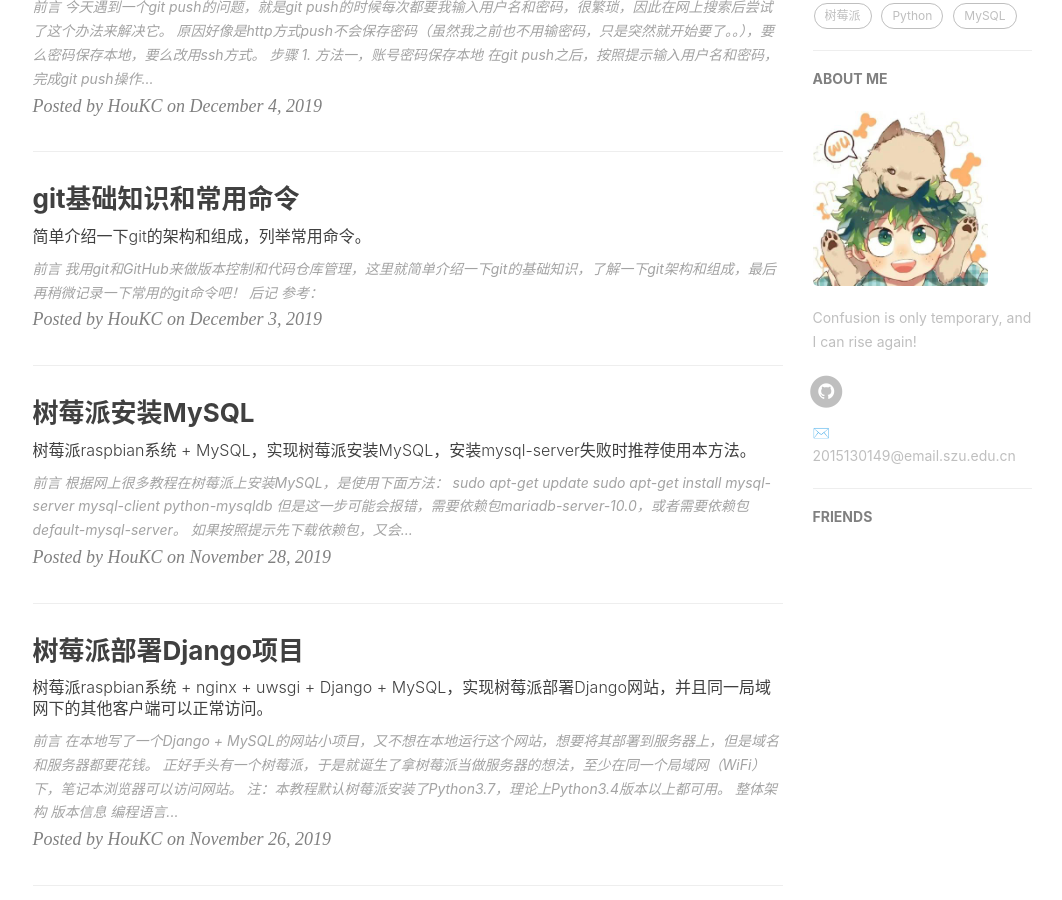
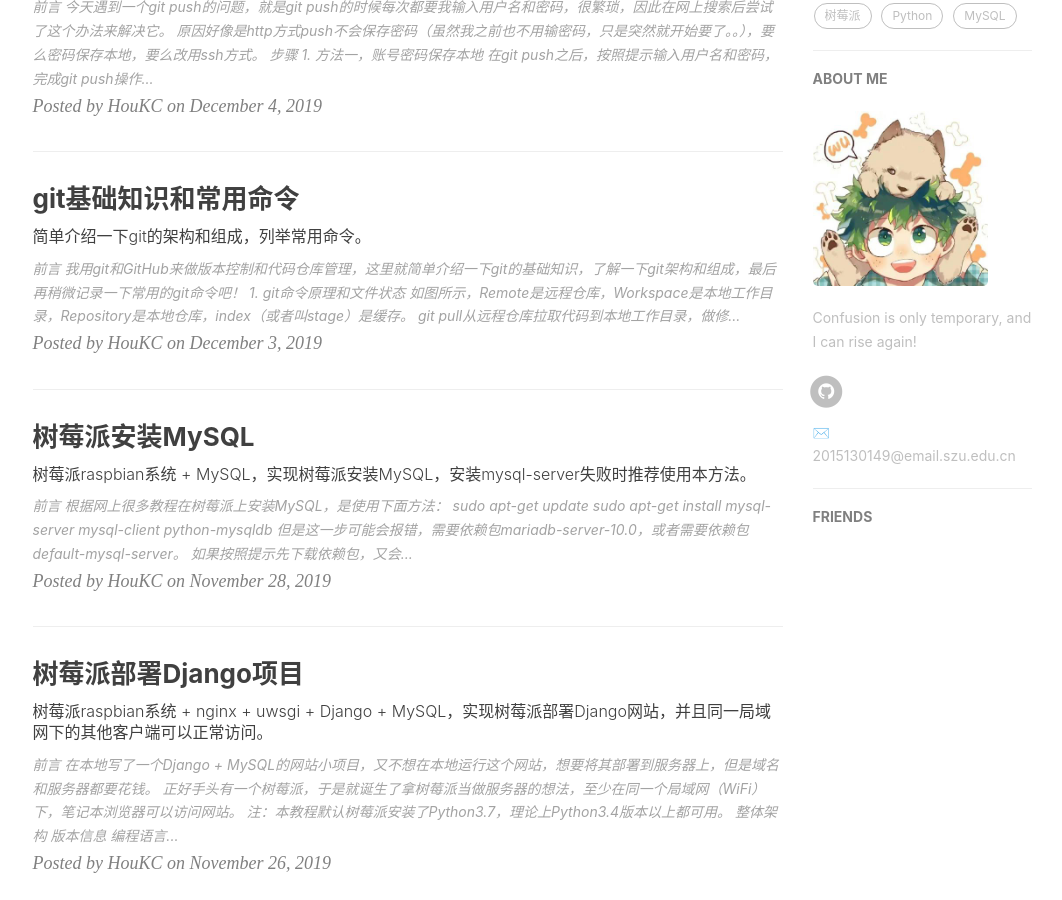
Before and after one commit to HouKC/houkc.github.io, a Jekyll site: the page built from index.html, in a window 1280 px wide and 900 px high, scrolled down 547 px. Shown: the whole window, without its empty margins (135-1197 px from the left). Built offline with Jekyll 4.4.1, drawn with Linux system fonts in a browser that asks for light colours; nearby versions of some CDN libraries; the list of posts is cut into pages by our own code; comment, search, counter and statistics services are not loaded; part of the change alters nothing that is shown.

Commit message:
update 2019-12-03-gitCommand.md

````diff
--- a/_posts/2019-12-03-gitCommand.md
+++ b/_posts/2019-12-03-gitCommand.md
@@ -13,7 +13,91 @@ tags:
 
 ## 前言
 我用git和GitHub来做版本控制和代码仓库管理，这里就简单介绍一下git的基础知识，了解一下git架构和组成，最后再稍微记录一下常用的git命令吧！
+#### 1. git命令原理和文件状态
 
+ ![framework](https://raw.githubusercontent.com/HouKC/HouKC.github.io/master/img/gitCommmand-framework.jpg)
 
+如图所示，Remote是远程仓库，Workspace是本地工作目录，Repository是本地仓库，index（或者叫stage）是缓存。
+
+git pull从远程仓库拉取代码到本地工作目录，做修改之后，git add添加到缓存，git commit把缓存的变动应用到本地仓库，再通过git push上传到远程仓库。
+
+我们也可以通过git fetch或者git clone方式更新本地仓库，git checkout回退修改。
+
+ ![status](https://raw.githubusercontent.com/HouKC/HouKC.github.io/master/img/gitCommmand-status.jpg)
+
+文件状态有4种，可以通过git status [文件名]来查看。
+
+- Untracked：未跟踪，文件还在文件夹中，没有添加到版本控制中，可以用git add添加到缓存staged状态。
+- Unmodified：文件已入库，未修改，表示文件夹中的文件和版本库中的一致，这时进行编辑就会变成Modified状态，或者使用git rm把版本库里的删除掉，就会变成Untracked状态。
+- Modified：文件已修改，文件被编辑过，和版本库的不一致。这时git add一下就可以添加到缓存staged状态，也可以git checkout回退修改，变成没有修改过的状态，也就是UNmodified状态。
+- Staged：暂存状态。使用git commit命令可以同步到版本库中，然后文件就和版本库中一致，也就是UNmodified状态。也可以git reset HEAD filename取消暂存，回退到Modified状态。
+
+ ![add](https://raw.githubusercontent.com/HouKC/HouKC.github.io/master/img/gitCommmand-add.jpg)
+
+从上图可以看出，版本库的范围是包括stage和master的，也就是文件在进入缓存之前，都是在版本库之外，也就是工作区里作修改。只有变成staged状态的时候才算进入版本库，commit了才会进入本地仓库。
+
+在工作文件夹中有一个.git的文件目录，那个就是版本库所在，版本库肯定会有一个master主分支，以及指向master的指针HEAD。
+
+#### 2. 常见命令
+```
+# 初始化
+git init    # 初始化，执行之后会在当前目录下创建一个.git文件夹
+
+# 修改
+git add [file1][file2]...    # 把文件添加到缓存区
+git add .   # 添加所有文件到缓存区
+git add [dir]   # 添加目录到缓存区
+
+# 提交
+git commit -m "提交的说明"   # 提交缓存区的所有修改到本地仓库
+git commit -a   # 跳过add，直接进入本地仓库
+
+# 删除
+rm file   # 直接删除未提交文件
+git rm -f file  # 强制删除已提交的文件，包括工作区和缓存区
+git rm --cached file    # 已提交的文件，只删除缓存区，不删除工作区
+git rm -r --cached .    # 删除本地缓存
+
+# 撤销删除
+git checkout -- file    # 撤销删除
+
+# 文件状态
+git status      # 查看git库状态
+
+# 对比不同
+git diff [file]     # 文件修改了，提交之前，可以查看修改了哪些地方
+
+# 操作日志
+git log     # 查看日志
+git log -1  # 只显示一行日志
+git reflog  # 查看仓库操作历史
+
+# 回退
+git reset --hard HEAD^  # 回退到当前版本的上一个版本，HEAD为当前版本，加一个^表示上一个版本
+git reset --hard HEAD~1 # 与HEAD^相同，~n表示回退到上n个版本
+git reset --hard 78d2   # 回退到指定版本，78d2是指定版本的版本号的前几位，版本号可以用git reflog查询
+
+# 分支
+git branch  # 查看分支
+git branch name   # 创建分支，name为分支名
+git checkout name # 切换到指定分支，name为分支名
+git checkout -b name  # 创建并切换到name分支
+git merge name  # 合并name分支到当前分支
+git branch -d name  # 删除name分支
+git branch -D name  # 强制删除name分支
+git log --graph     # 查看分支合并图
+
+# 远程操作
+git push -u origin master   # 推送到远端仓库，-u表示第一次推送master分支，之后只需直接git push即可
+git push    # 推送到远端仓库，默认origin master
+git pull origin master  # 拉取远端仓库到工作目录
+git pull    # 拉取远端仓库到工作目录，默认origin master
+git clone [link]    # 从链接处克隆仓库到本地工作目录
+
+```
+git解决冲突，当我们再merge时，某个文件产生了冲突，我们可以进入那个文件手动修改，确定哪些行需要删除、哪些需要添加、哪些需要修改，然后保存之后，
+再次“git add .”，“git commit -m "xxx"”即可。
 ## 后记
 参考：
+
+[一个小时学会Git](https://www.cnblogs.com/best/p/7474442.html#_label3_3_2_7)
````
Also changed, not shown: img/gitCommand-add.jpg (added), img/gitCommand-framework.jpg (added), img/gitCommand-status.jpg (added).
